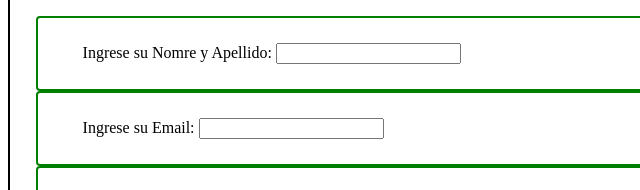
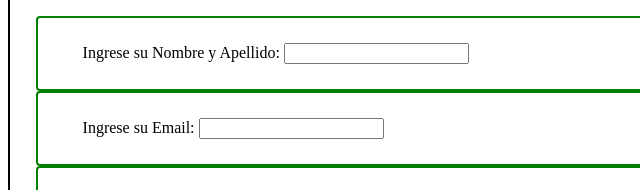
Before and after one commit to Zyro72/TP-Integrador, a plain HTML site: page contacto.html in a window 1280 px wide. Shown: the part 234-424 px from the top of the page, 0-640 px from the left. Drawn offline with Linux system fonts and the light colour scheme.

Commit message:
Update contacto.html

```diff
--- a/contacto.html
+++ b/contacto.html
@@ -36,7 +36,7 @@
     <h3>Datos Personales :</h3>
     <section>
         <label>
-            Ingrese su Nomre y Apellido:
+            Ingrese su Nombre y Apellido:
             <input type="nombre" name="nombre">
         </label>
 
```
